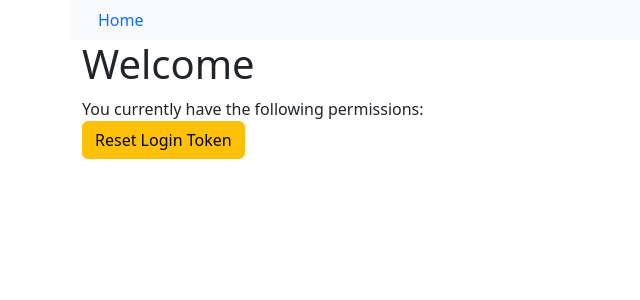
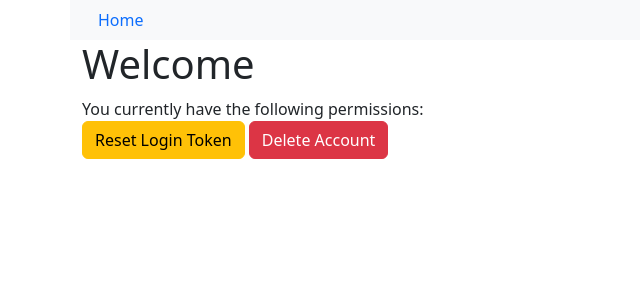
Before and after one commit to JoshuaWatt/bitbake-hashserver-web-ui, a Flask app: template src/bitbake_hashserver_web_ui/templates/index.html.j2 in a window 1280 px wide. Shown: the top 300 px of the page, without its empty margins (0-640 px from the left). Run offline with Flask 3, Linux system fonts and the light colour scheme; the template is opened without the code that fills it, so the values that code supplies are empty; parts of the project's set-up code (start-up, migrations or seed data) failed here and were passed over; some libraries are stand-ins or nearby versions.

Commit message:
Add self-service account deletion
Adds a button that allows users to delete their own account

```diff
--- a/src/bitbake_hashserver_web_ui/templates/index.html.j2
+++ b/src/bitbake_hashserver_web_ui/templates/index.html.j2
@@ -15,6 +15,7 @@
                     '<p>Please copy this now as you will be unable to retrieve it once you leave this page.</p>',
                 ].join(""));
             }
+
             function on_reset_click() {
                 user_reset_token("{{ user["username"] }}", function (data) {
                     if ("error" in data) {
@@ -26,6 +27,16 @@
                 });
             }
 
+            function on_delete_account_click() {
+                user_delete("{{ user["username"] }}", function (data) {
+                    if ("error" in data) {
+                        live_alert("danger", data["error"]);
+                        return;
+                    }
+
+                    location.reload();
+                });
+            }
 
             function on_load() {
                 {% if 'token' in user %}
@@ -46,6 +57,11 @@
                 data-bs-toggle="modal"
                 data-bs-target="#resetTokenConfirmModal"
             >Reset Login Token</button>
+            <button
+                class="btn btn-danger"
+                data-bs-toggle="modal"
+                data-bs-target="#deleteAccountConfirmModal"
+            >Delete Account</button>
         </div>
         <div class="container">
             <div id="liveAlertPlaceholder"></div>
@@ -81,6 +97,41 @@
             </div>
         </div>
 
+        <!-- Delete Account confirmation Dialog -->
+        <div class="modal fade" id="deleteAccountConfirmModal" tabindex="-1" aria-hidden="true">
+            <div class="modal-dialog">
+                <div class="modal-content">
+                    <div class="modal-header">
+                        <h1 class="modal-title">Confirm Account Deletion</h1>
+                        <button type="button" class="btn-close" data-bs-dismiss="modal" aria-label="Close"></button>
+                    </div>
+                    <div class="modal-body">
+                        <p>Are you sure you want to delete your account?</p>
+                        {% if self_reg_enabled %}
+                            <p>All account information will be erased and you will need to re-register your account</p>
+                            <p><b>You may loose permissions if you do this</b></p>
+                        {% else %}
+                            <p>You will be unable to register this account again and will need an admin to create one for you</p>
+                        {% endif %}
+                    </div>
+                    <div class="modal-footer">
+                        <button
+                            type="button"
+                            class="btn btn-primary"
+                            data-bs-dismiss="modal"
+                        >Cancel</button>
+
+                        <button
+                            type="button"
+                            class="btn btn-danger"
+                            data-bs-dismiss="modal"
+                            onclick="on_delete_account_click()"
+                        >Delete Account</button>
+                    </div>
+                </div>
+            </div>
+        </div>
+
         <script src="./static/bootstrap-5.3.2-dist/js/bootstrap.min.js"></script>
     </body>
 </html>
```
